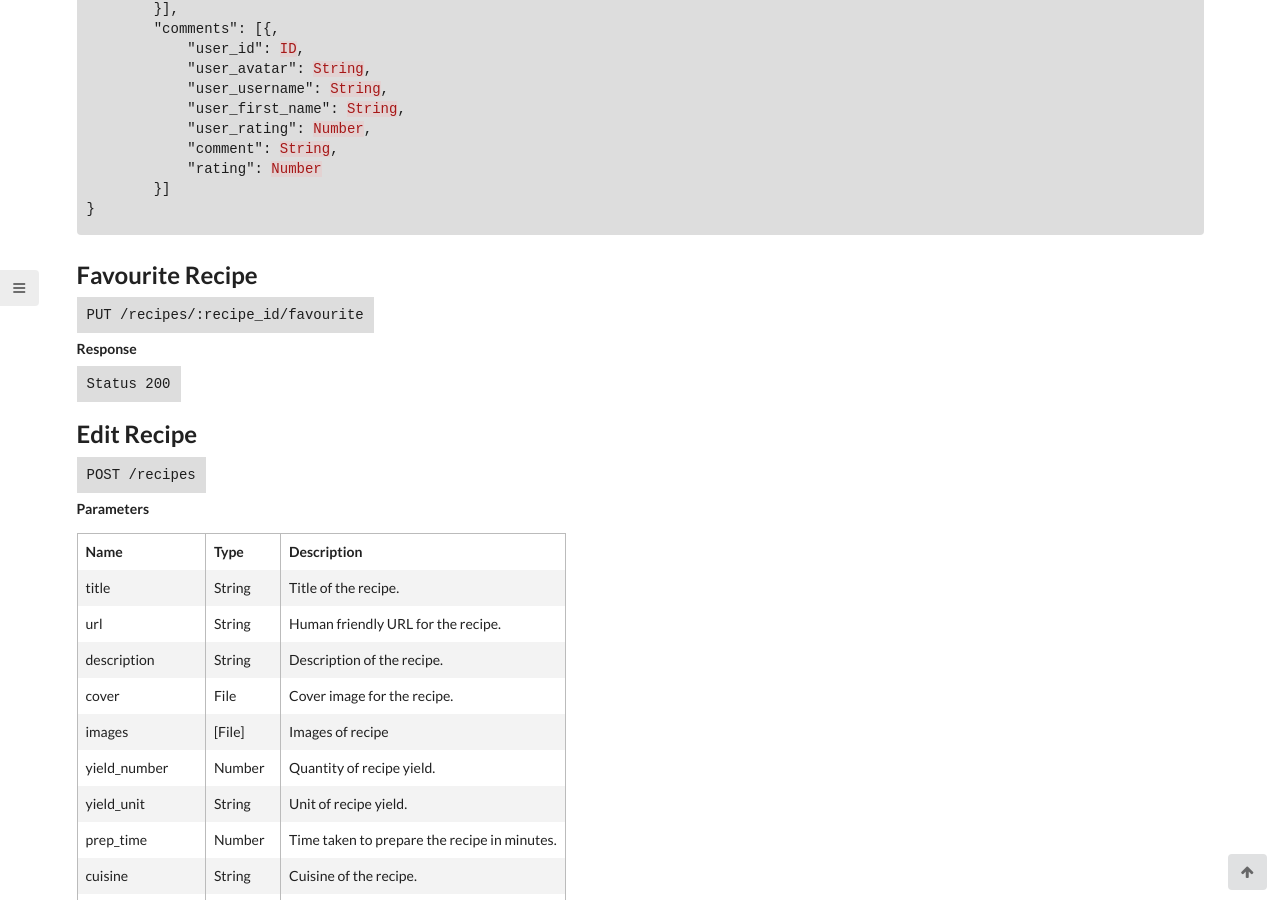
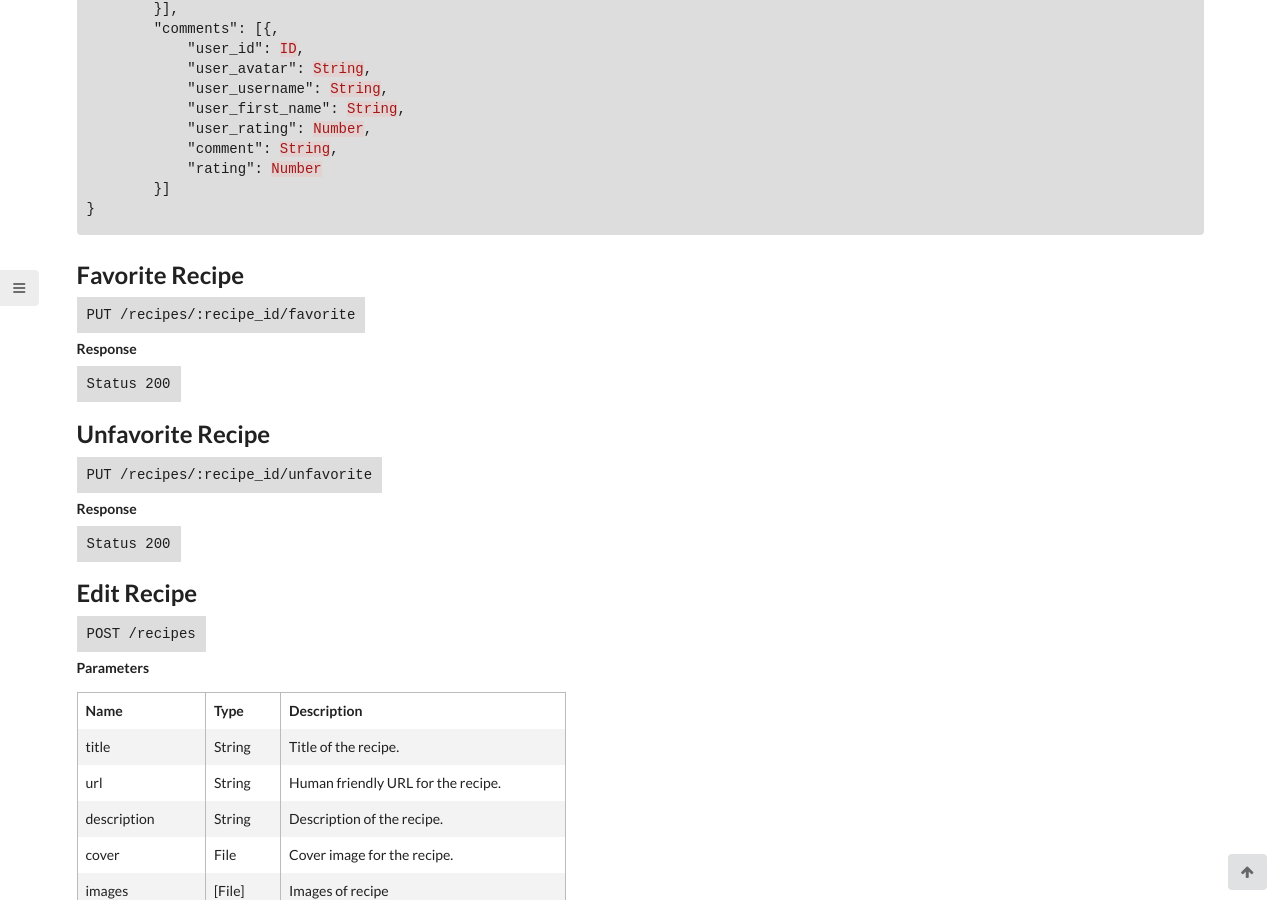
Before and after one commit to letsallchef/docs, a Jekyll site: the page built from _posts/api/2017-03-09-recipes.md, in a window 1280 px wide and 900 px high, scrolled down 5505 px. Built offline with Jekyll 4.4.1, drawn with Linux system fonts in a browser that asks for light colours.

Commit message:
adds unfavorite and fixes typo

```diff
--- a/_includes/api-sidebar.html
+++ b/_includes/api-sidebar.html
@@ -11,7 +11,8 @@
 			<a href="{{ site.baseurl }}/api/recipes#list-recipes" class="item">List Recipes</a>
 			<a href="{{ site.baseurl }}/api/recipes#search-recipes" class="item">Search Recipes</a>
 			<a href="{{ site.baseurl }}/api/recipes#get-recipe" class="item">Get Recipe</a>
-			<a href="{{ site.baseurl }}/api/recipes#favourite-recipe" class="item">Favourite Recipe</a>
+			<a href="{{ site.baseurl }}/api/recipes#favorite-recipe" class="item">Favorite Recipe</a>
+			<a href="{{ site.baseurl }}/api/recipes#unfavorite-recipe" class="item">Unfavorite Recipe</a>
 			<a href="{{ site.baseurl }}/api/recipes#edit-recipe" class="item">Edit Recipe</a>
 			<a href="{{ site.baseurl }}/api/recipes#comment-recipe" class="item">Comment Recipe</a>
 			<a href="{{ site.baseurl }}/api/recipes#report-recipe-" class="item">Report Recipe </a>
--- a/_posts/api/2017-03-09-recipes.md
+++ b/_posts/api/2017-03-09-recipes.md
@@ -279,9 +279,18 @@ layout: api
 {% endhighlight %}
 
 
-## Favourite Recipe
+## Favorite Recipe
 
-`PUT /recipes/:recipe_id/favourite`
+`PUT /recipes/:recipe_id/favorite`
+
+**Response**
+
+`Status 200`
+
+
+## Unfavorite Recipe
+
+`PUT /recipes/:recipe_id/unfavorite`
 
 **Response**
 
```
